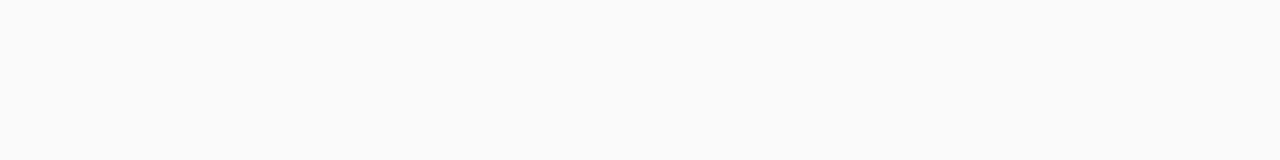
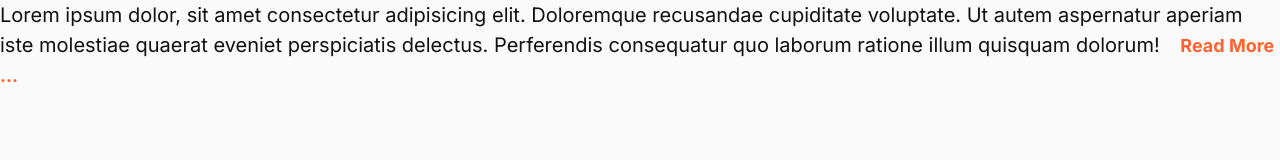
Before and after one commit to fareli-n/portfolio, a plain HTML site: page index.html in a window 1280 px wide. Drawn offline with Linux system fonts and the light colour scheme.

Commit message:
Build read more component.

```diff
--- a/css/style.css
+++ b/css/style.css
@@ -123,7 +123,7 @@ a {
   }
 }
 /* Links */
-.link-arrow , .read-more {
+.link-arrow {
   color: var(--clr-accent);
   font-size: var(--fs-btn);
   font-weight: var(--fw-bold);
@@ -137,8 +137,29 @@ a {
 .link-arrow:hover::after {
   margin-left: 8px;
 }
+/* Read more */
 
+.read-more {
+  color: var(--clr-accent);
+  font-size: var(--fs-btn);
+  font-weight: var(--fw-bold);
+  margin-left : 1.5rem;
+  cursor: pointer;
+  transition: opacity  0.15s,
+              margin 0.15s;
+}
+.read-more:hover {
+  opacity: 0.85;
+  margin-left : 2rem;
 
+}
+.read-more-content {
+  display: none;
+}
+
+.show-read-more-content {
+  display: inline;
+}
 /* Buttons */
 .btn {
   border: 2px solid var(--clr-accent);
--- a/index.html
+++ b/index.html
@@ -16,7 +16,14 @@
     <link rel="stylesheet" href="css/style.css" />
   </head>
   <body>
+   <p>
+            Lorem ipsum dolor, sit amet consectetur adipisicing elit. Doloremque
+            recusandae cupiditate voluptate. Ut autem aspernatur aperiam iste
+            molestiae quaerat eveniet perspiciatis delectus. Perferendis consequatur
+            quo laborum ratione illum quisquam dolorum! <span class="read-more-content">Read more content loremLorem, ipsum dolor sit amet consectetur adipisicing elit. Quibusdam error a ipsa adipisci dolores, enim iste distinctio excepturi tempore illum vero natus, molestiae voluptates nisi et maiores beatae hic fugit?</span> <span class="read-more">Read More ... </span>
+        </div>
 
+        </p>
     <script src="js/main.js"></script>
   </body>
 </html>
```
Also changed, not shown: components/read-more.html (added, +1 -0 lines).
